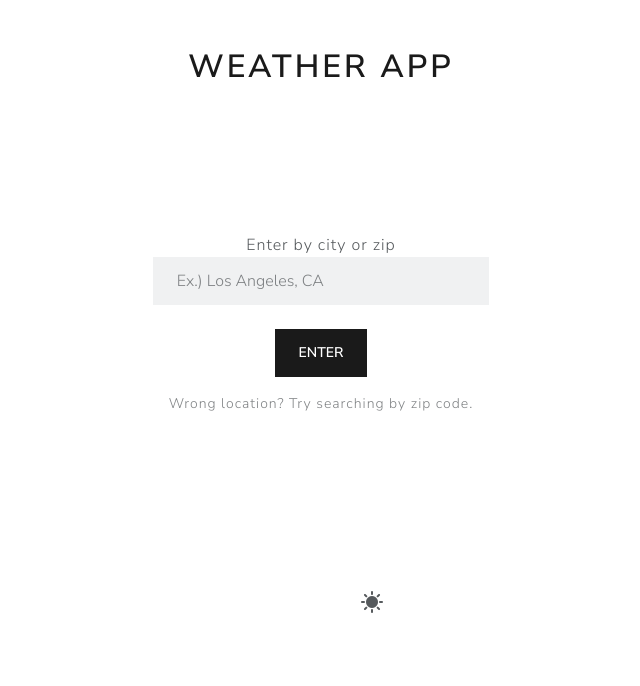
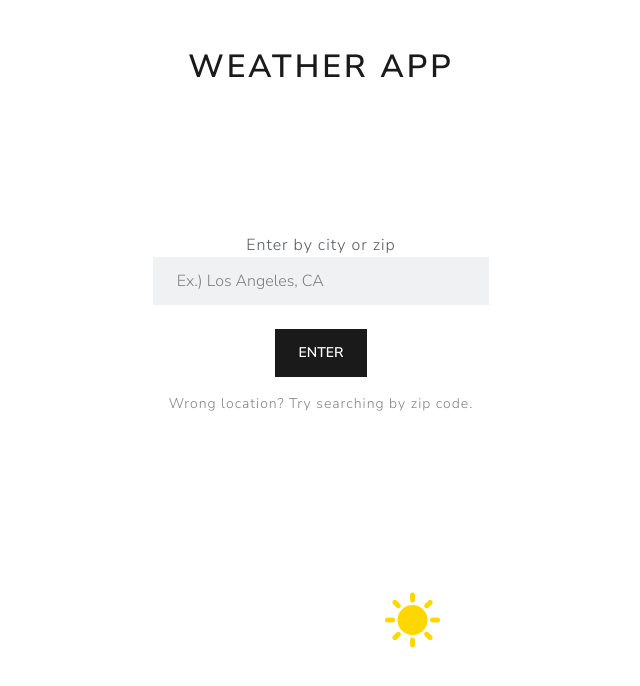
Before and after one commit to s-c-sims/weather-app, a React (Create React App) app in the folder client/: page / in a window 1280 px wide. Shown: the top 686 px of the page, without its empty margins (319-959 px from the left). Built offline with nearby package versions, Linux system fonts and the light colour scheme.

Commit message:
Update Icon.js

```diff
--- a/client/src/components/Icon.js
+++ b/client/src/components/Icon.js
@@ -1,28 +1,29 @@
-import { useState } from "react";
+import { useEffect, useState } from "react";
 
 const Icon = (props) =>
 {
-    const [ icon, setIcon ] = useState('');
 
-    const getIcon = () =>
+    const sun = {id: 'sun', name: 'wb sunny'};
+    const cloud = {id: 'cloud', name: 'wb cloudy'};
+
+    const [ icon, setIcon ] = useState({id: '', name: ''});
+
+    useEffect(() =>
     {
-        let icon = '';
-        if(props.weather.includes('sunny')) icon='wb sunny'
-        else icon = 'wb cloudy';
-        return icon;
-    }
+        if(props.weather.includes('sunny')) setIcon(sun)
+        else(setIcon(cloud));
+
+    }, [props.weather]);
+
+
+    return (
+
+        <span class="material-icons" id={icon.id}>
+            {icon.name}
+        </span>
 
 
 
-    return (
-        <div>
-
-        <span class="material-icons">
-            {getIcon()}
-        </span>
-
-
-        </div>
 
 
     )
```
